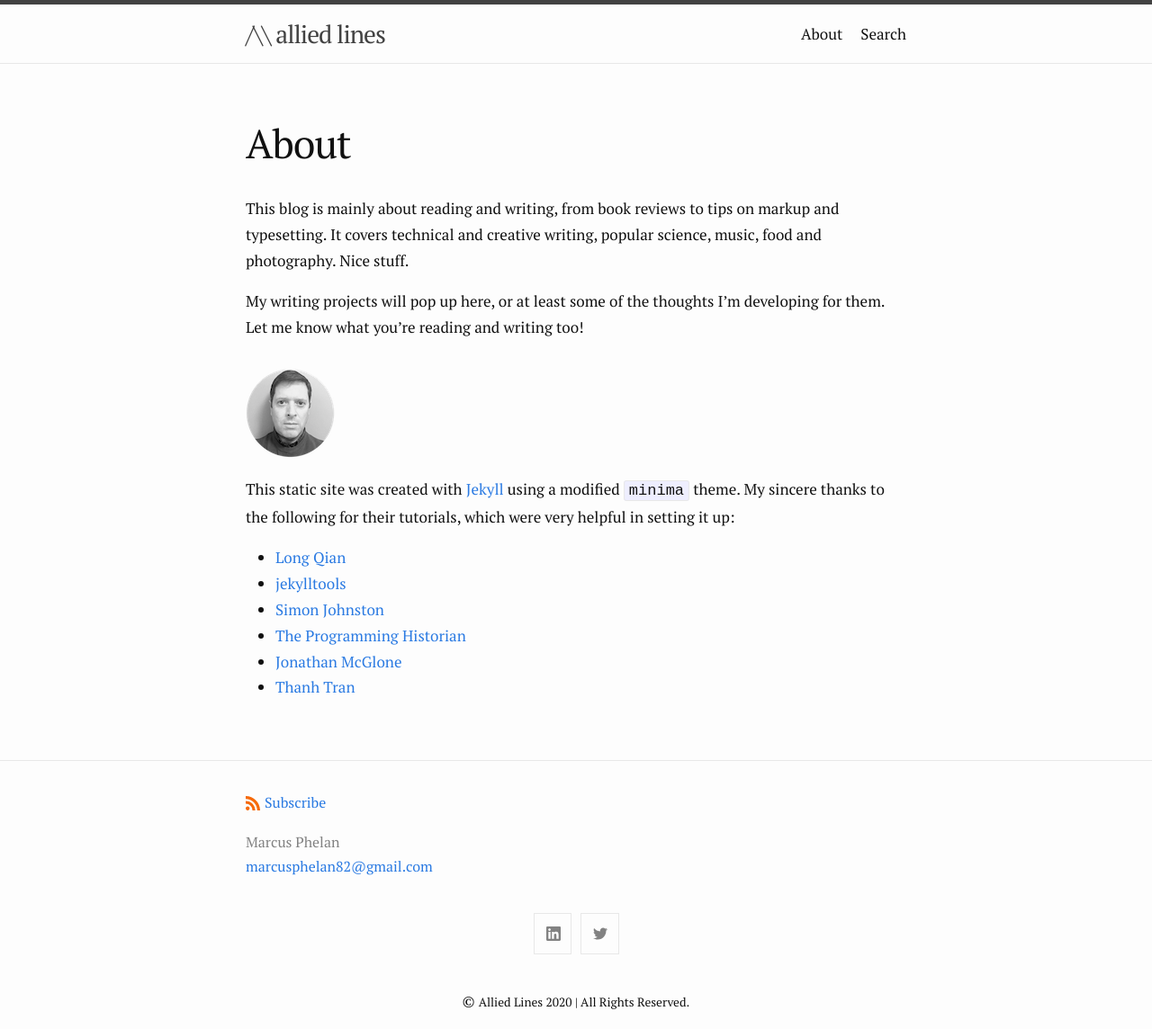
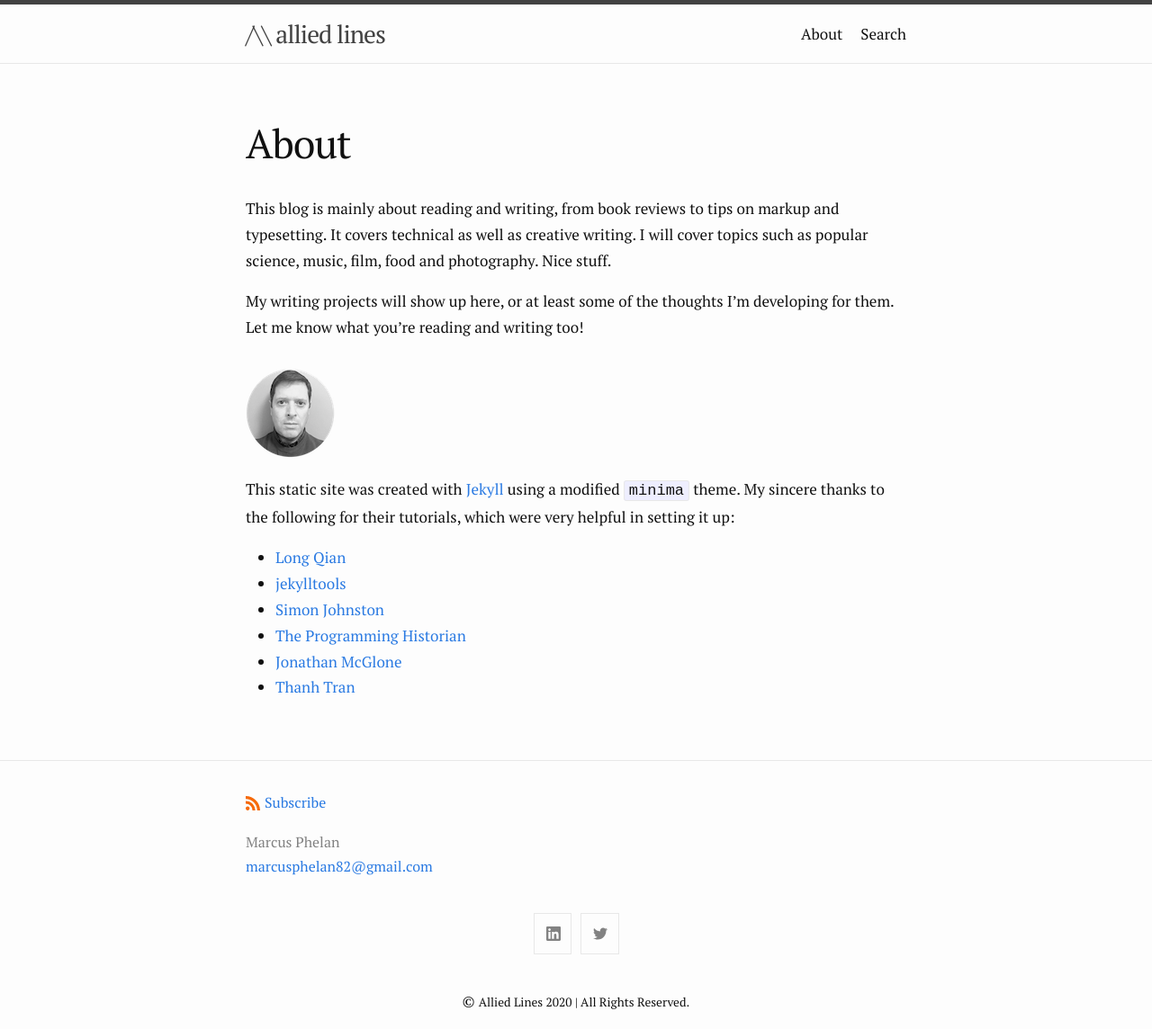
Before and after one commit to marcusphelan/marcusphelan.github.io, a Jekyll site: the page built from about.md, in a window 1280 px wide. Shown: the whole page at 90% size. Built offline with Jekyll 4.4.1, drawn with Linux system fonts in a browser that asks for light colours; nearby versions of some CDN libraries.

Commit message:
Update about.md

```diff
--- a/about.md
+++ b/about.md
@@ -5,9 +5,9 @@ permalink: /about/
 tipue_search_active: true
 ---
 
-This blog is mainly about reading and writing, from book reviews to tips on markup and typesetting. It covers technical and creative writing, popular science, music, food and photography. Nice stuff.
+This blog is mainly about reading and writing, from book reviews to tips on markup and typesetting. It covers technical as well as creative writing. I will cover topics such as popular science, music, film, food and photography. Nice stuff.
 
-My writing projects will pop up here, or at least some of the thoughts I'm developing for them. Let me know what you're reading and writing too!
+My writing projects will show up here, or at least some of the thoughts I'm developing for them. Let me know what you're reading and writing too!
 ![profile](/assets/images/profile.png){:class="img-responsive"}
 
 This static site was created with [Jekyll](https://jekyllrb.com/ "Jekyll") using a modified `minima` theme. My sincere thanks to the following for their tutorials, which were very helpful in setting it up:
```
